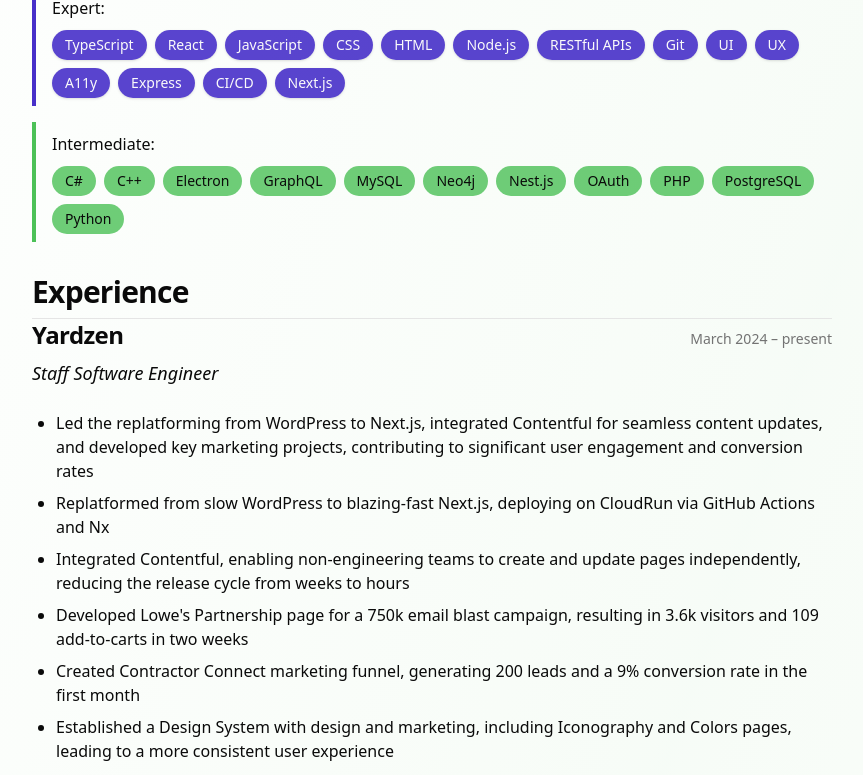
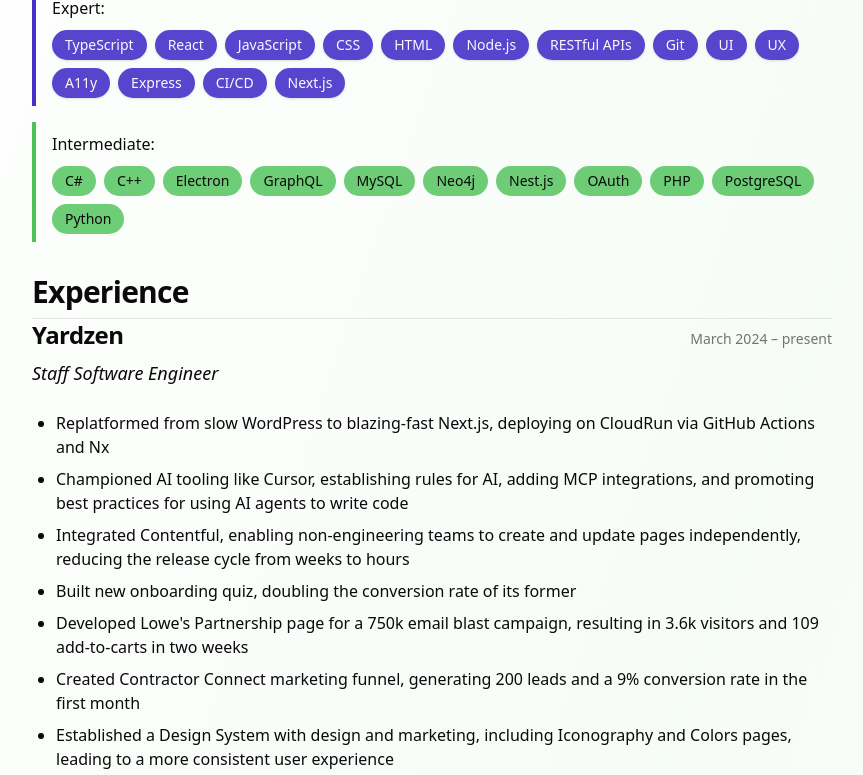
Before and after one commit to brian-gates/resume, a Next.js app: page / in a window 1280 px wide. Shown: the part 415-1190 px from the top of the page, without its empty margins (208-1071 px from the left). Built offline with nearby package versions, Linux system fonts and the light colour scheme.

Commit message:
removed redundant line, added note about being a champion for AI development tooling

```diff
--- a/src/data/resume.ts
+++ b/src/data/resume.ts
@@ -69,9 +69,10 @@
       position: "Staff Software Engineer",
       period: "March 2024 – present",
       achievements: [
-        "Led the replatforming from WordPress to Next.js, integrated Contentful for seamless content updates, and developed key marketing projects, contributing to significant user engagement and conversion rates",
         "Replatformed from slow WordPress to blazing-fast Next.js, deploying on CloudRun via GitHub Actions and Nx",
+        "Championed AI tooling like Cursor, establishing rules for AI, adding MCP integrations, and promoting best practices for using AI agents to write code",
         "Integrated Contentful, enabling non-engineering teams to create and update pages independently, reducing the release cycle from weeks to hours",
+        "Built new onboarding quiz, doubling the conversion rate of its former",
         "Developed Lowe's Partnership page for a 750k email blast campaign, resulting in 3.6k visitors and 109 add-to-carts in two weeks",
         "Created Contractor Connect marketing funnel, generating 200 leads and a 9% conversion rate in the first month",
         "Established a Design System with design and marketing, including Iconography and Colors pages, leading to a more consistent user experience",
```
